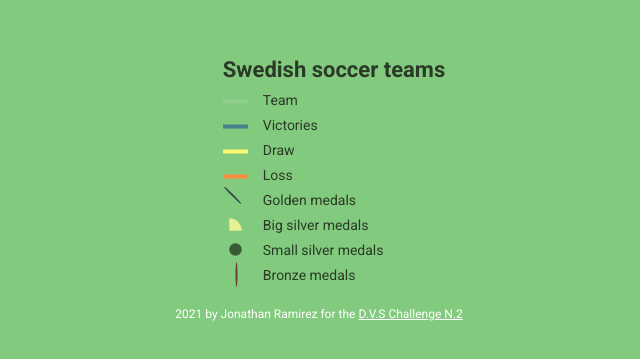
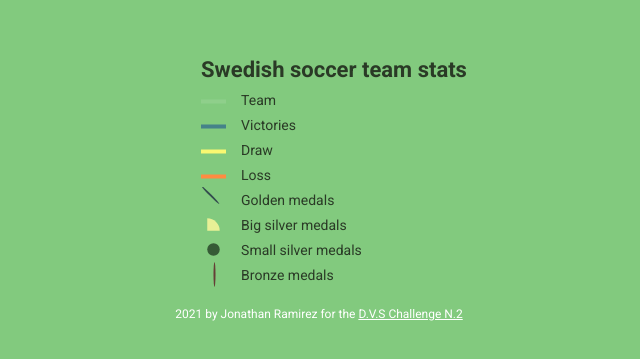
Before and after one commit to imjhonny/DVS-the-beautiful-data, a React (Create React App) app in the folder beutiful-data/: page / in a window 1280 px wide. Shown: the part 205-564 px from the top of the page, without its empty margins (321-961 px from the left). Built offline with nearby package versions, Linux system fonts and the light colour scheme; no server answers.

Commit message:
add github pages

```diff
--- a/beutiful-data/package.json
+++ b/beutiful-data/package.json
@@ -1,5 +1,6 @@
 {
   "name": "beutiful-data",
+  "homepage": "https://imjhonny.github.io/DVS-the-beautiful-data/",
   "version": "0.1.0",
   "private": true,
   "dependencies": {
@@ -12,6 +13,7 @@
     "@types/react": "^17.0.0",
     "@types/react-dom": "^17.0.0",
     "d3": "^6.5.0",
+    "gh-pages": "^3.1.0",
     "ramda": "^0.27.1",
     "react": "^17.0.1",
     "react-dom": "^17.0.1",
@@ -22,6 +24,8 @@
   },
   "scripts": {
     "start": "react-scripts start",
+    "predeploy": "yarn run build",
+    "deploy": "gh-pages -d build",
     "build": "react-scripts build",
     "test": "react-scripts test",
     "eject": "react-scripts eject"
--- a/beutiful-data/src/components/Legend.tsx
+++ b/beutiful-data/src/components/Legend.tsx
@@ -7,7 +7,7 @@ export const Legend = () => {
 
     return (
         <div className="legend">
-            <h1>Swedish soccer teams</h1>
+            <h1>Swedish soccer team stats</h1>
             <ul>
                 {legendList.map((e: any) => <LegendItem key={uuidv4()} size={e.size} figure={e.figure} tittle={e.tittle} />)}
             </ul>
```
Also changed, not shown: 1 other file (tests, documents, lock files or other folders).
